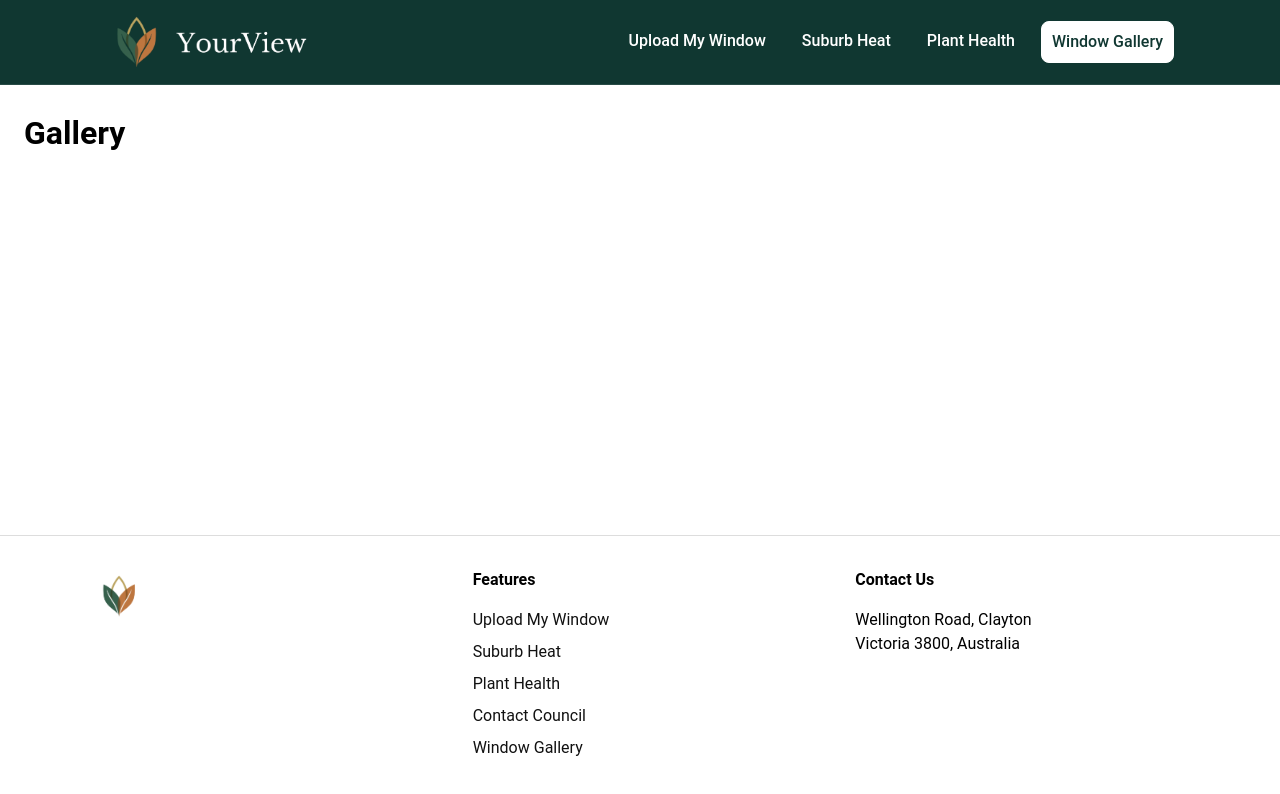
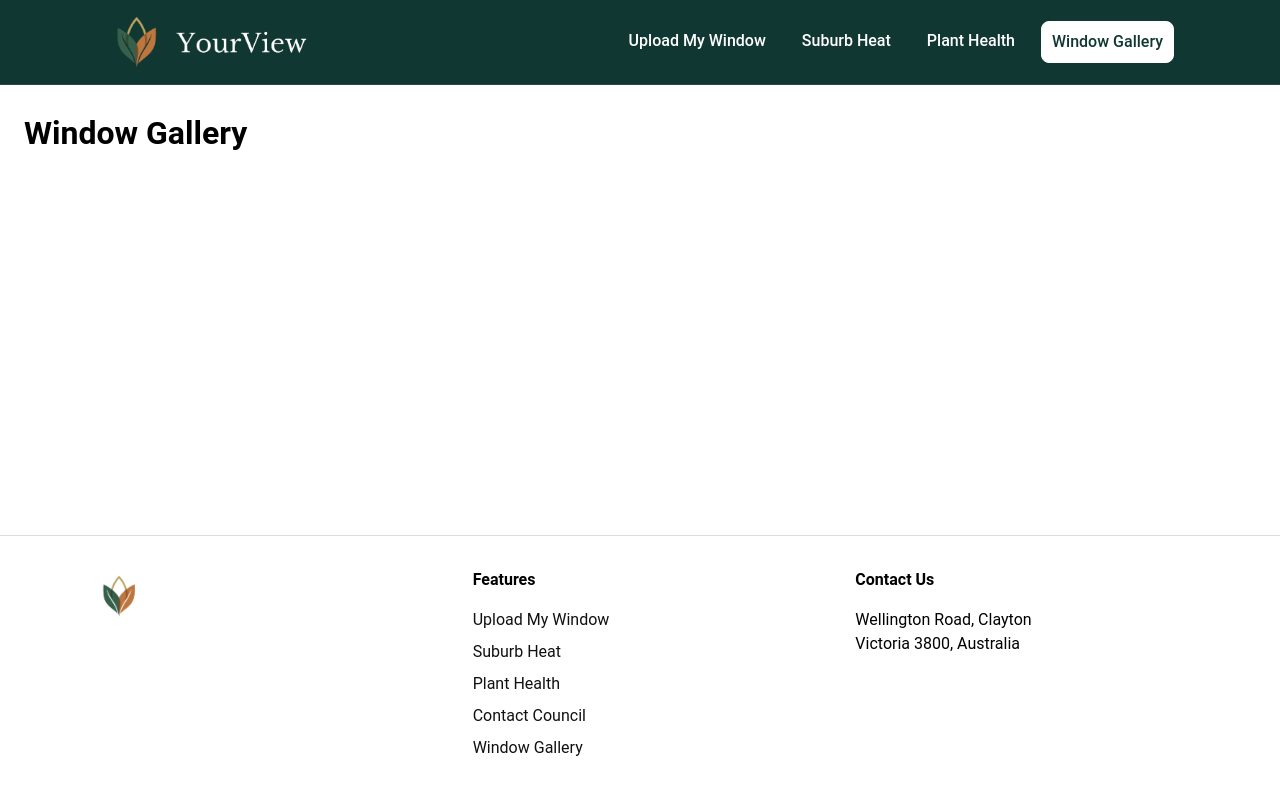
Before and after one commit to Tyson369-369/YourView, a Vue app in the folder frontend/yourview/: page /gallery in a window 1280 px wide. Shown: the top 794 px of the page. Built offline with nearby package versions, Linux system fonts and the light colour scheme.

Commit message:
changed title on window gallery page

```diff
--- a/frontend/yourview/src/pages/gallery.vue
+++ b/frontend/yourview/src/pages/gallery.vue
@@ -5,7 +5,7 @@
 
     <!-- Page content -->
     <main>
-      <h1>Gallery</h1>
+      <h1>Window Gallery</h1>
       <!-- Add your gallery content here -->
     </main>
 
```
